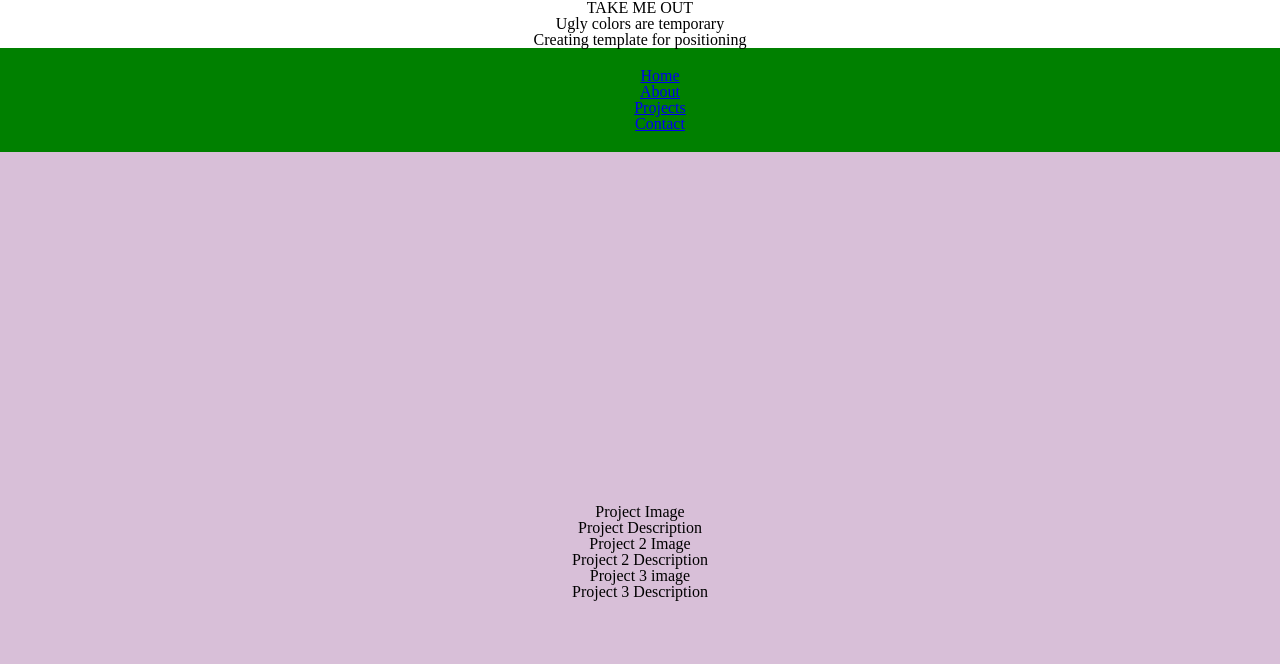
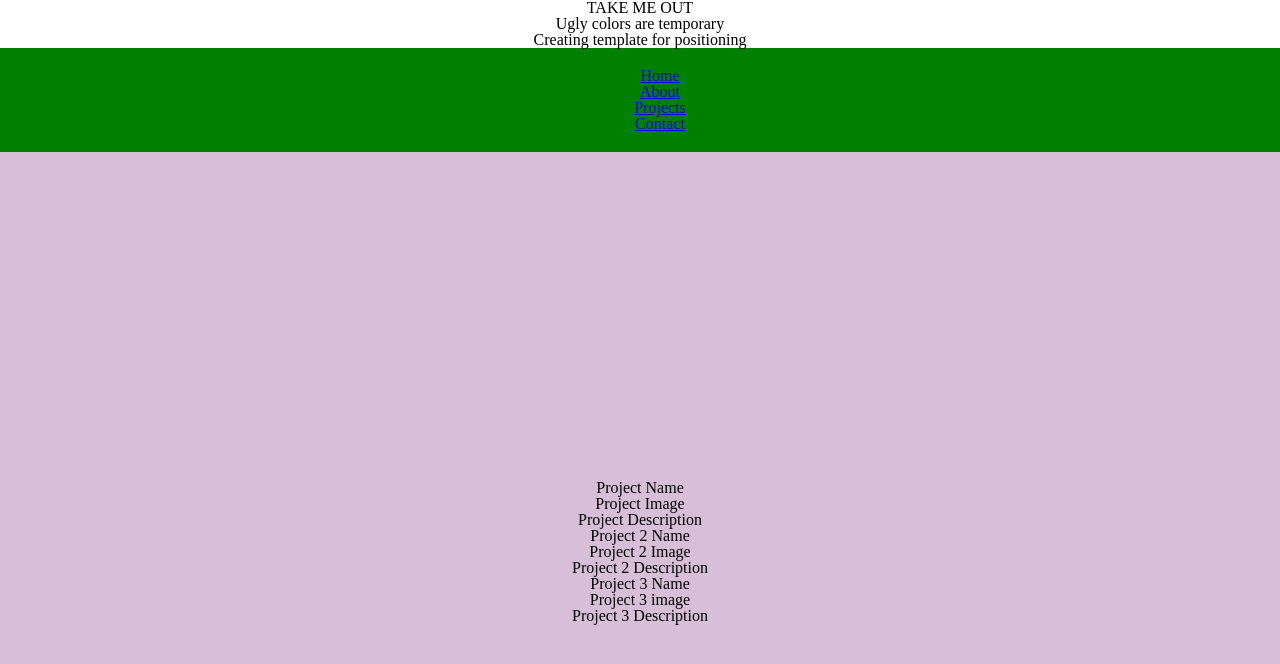
Before and after one commit to mrmoeee/matthewmoeportfolio, a React (Create React App) app: page /#/projects in a window 1280 px wide. Shown: the top 664 px of the page. Built offline with nearby package versions, Linux system fonts and the light colour scheme.

Commit message:
project name place holders added

```diff
--- a/src/Components/Projects.js
+++ b/src/Components/Projects.js
@@ -7,14 +7,17 @@ class Projects extends Component{
       <div className='body-box'>
         <ul>
           <li>
+            <div>Project Name</div>
             <div>Project Image</div>
             <div>Project Description</div>
           </li>
           <li>
+            <div>Project 2 Name</div>
             <div>Project 2 Image</div>
             <div>Project 2 Description</div>
           </li>
           <li>
+            <div>Project 3 Name</div>
             <div>Project 3 image</div>
             <div>Project 3 Description</div>
           </li>
```
